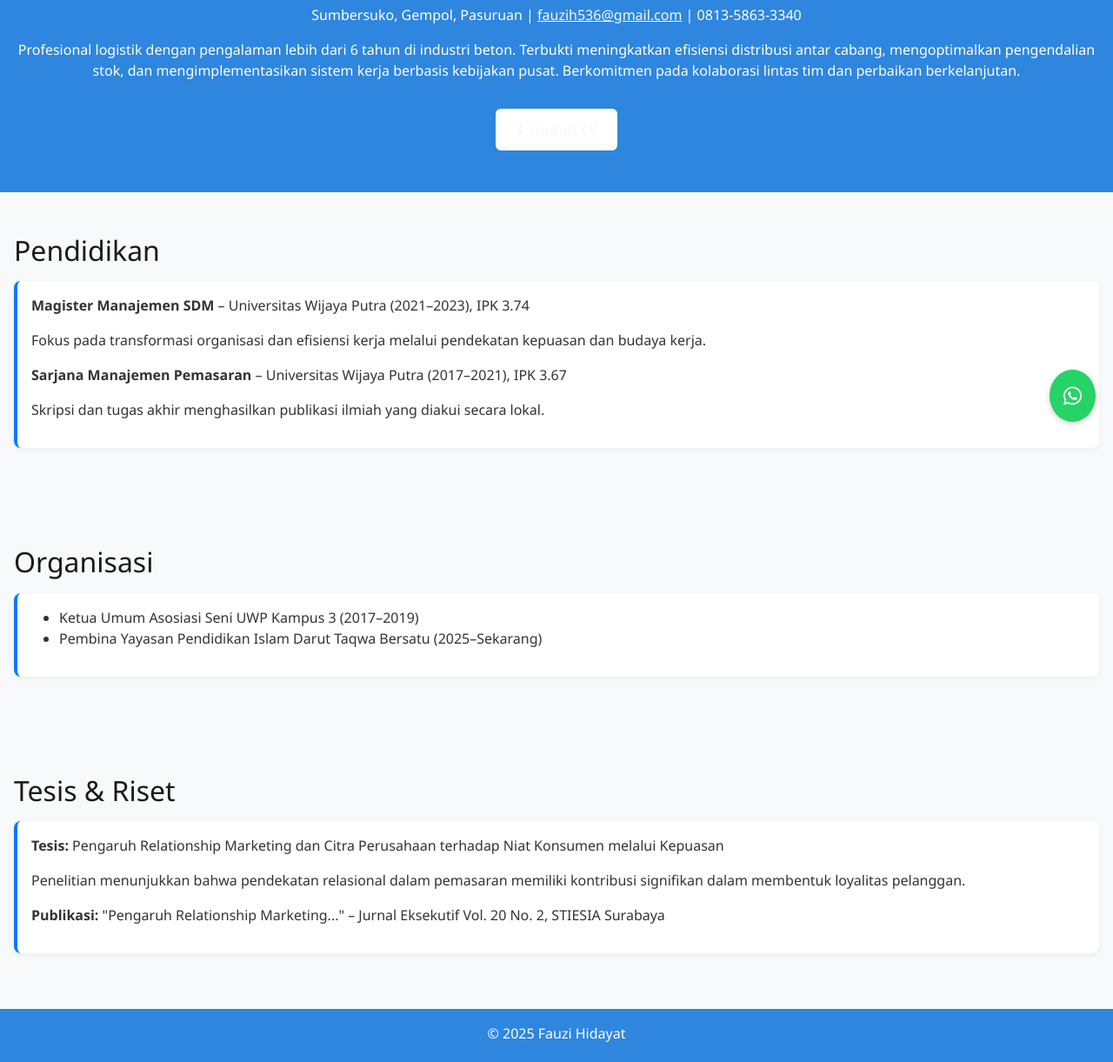
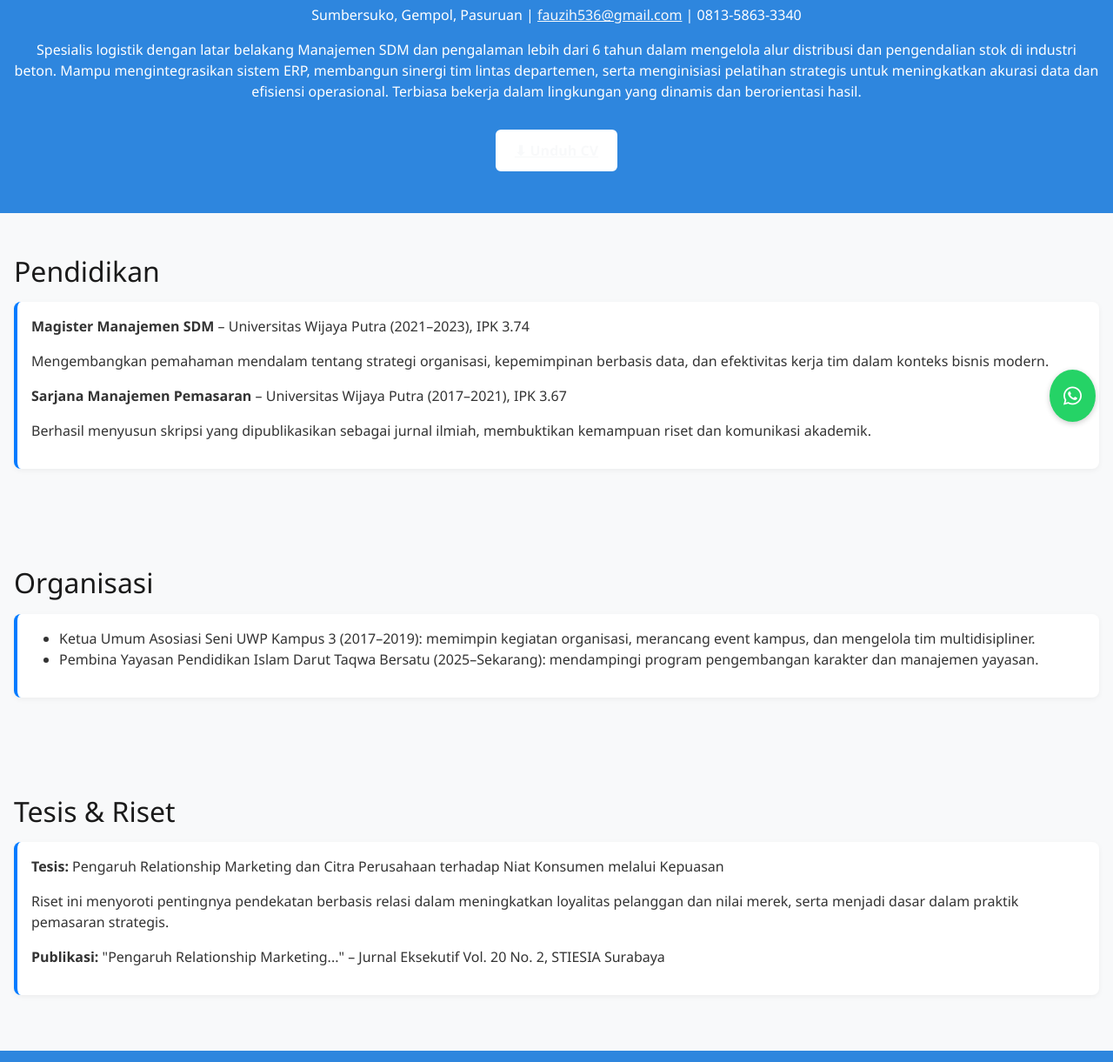
Before and after one commit to fauzihidayat536/Portofolio-fauzi, a plain HTML site: page index.html in a window 1280 px wide. Shown: the part 295-1516 px from the top of the page at 87% size. Drawn offline with nearby package versions, Linux system fonts and the light colour scheme.

Commit message:
Update index.html

```diff
--- a/index.html
+++ b/index.html
@@ -116,7 +116,7 @@
     <img src="foto.jpg" alt="Foto Fauzi" />
     <h1>Fauzi Hidayat</h1>
     <p>Sumbersuko, Gempol, Pasuruan | <a href="mailto:fauzih536@gmail.com">fauzih536@gmail.com</a> | 0813-5863-3340</p>
-    <p>Profesional logistik dengan pengalaman lebih dari 6 tahun di industri beton. Terbukti meningkatkan efisiensi distribusi antar cabang, mengoptimalkan pengendalian stok, dan mengimplementasikan sistem kerja berbasis kebijakan pusat. Berkomitmen pada kolaborasi lintas tim dan perbaikan berkelanjutan.</p>
+    <p>Spesialis logistik dengan latar belakang Manajemen SDM dan pengalaman lebih dari 6 tahun dalam mengelola alur distribusi dan pengendalian stok di industri beton. Mampu mengintegrasikan sistem ERP, membangun sinergi tim lintas departemen, serta menginisiasi pelatihan strategis untuk meningkatkan akurasi data dan efisiensi operasional. Terbiasa bekerja dalam lingkungan yang dinamis dan berorientasi hasil.</p>
     <a href="CV_ATS_Fauzi_Hidayat_TerisiPenuh.pdf" class="btn btn-highlight mt-3">⬇ Unduh CV</a>
   </header>
 
@@ -124,9 +124,9 @@
     <h2>Pendidikan</h2>
     <div class="card-custom">
       <p><strong>Magister Manajemen SDM</strong> – Universitas Wijaya Putra (2021–2023), IPK 3.74</p>
-      <p>Fokus pada transformasi organisasi dan efisiensi kerja melalui pendekatan kepuasan dan budaya kerja.</p>
+      <p>Mengembangkan pemahaman mendalam tentang strategi organisasi, kepemimpinan berbasis data, dan efektivitas kerja tim dalam konteks bisnis modern.</p>
       <p><strong>Sarjana Manajemen Pemasaran</strong> – Universitas Wijaya Putra (2017–2021), IPK 3.67</p>
-      <p>Skripsi dan tugas akhir menghasilkan publikasi ilmiah yang diakui secara lokal.</p>
+      <p>Berhasil menyusun skripsi yang dipublikasikan sebagai jurnal ilmiah, membuktikan kemampuan riset dan komunikasi akademik.</p>
     </div>
   </section>
 
@@ -134,8 +134,8 @@
     <h2>Organisasi</h2>
     <div class="card-custom">
       <ul>
-        <li>Ketua Umum Asosiasi Seni UWP Kampus 3 (2017–2019)</li>
-        <li>Pembina Yayasan Pendidikan Islam Darut Taqwa Bersatu (2025–Sekarang)</li>
+        <li>Ketua Umum Asosiasi Seni UWP Kampus 3 (2017–2019): memimpin kegiatan organisasi, merancang event kampus, dan mengelola tim multidisipliner.</li>
+        <li>Pembina Yayasan Pendidikan Islam Darut Taqwa Bersatu (2025–Sekarang): mendampingi program pengembangan karakter dan manajemen yayasan.</li>
       </ul>
     </div>
   </section>
@@ -144,7 +144,7 @@
     <h2>Tesis & Riset</h2>
     <div class="card-custom">
       <p><strong>Tesis:</strong> Pengaruh Relationship Marketing dan Citra Perusahaan terhadap Niat Konsumen melalui Kepuasan</p>
-      <p>Penelitian menunjukkan bahwa pendekatan relasional dalam pemasaran memiliki kontribusi signifikan dalam membentuk loyalitas pelanggan.</p>
+      <p>Riset ini menyoroti pentingnya pendekatan berbasis relasi dalam meningkatkan loyalitas pelanggan dan nilai merek, serta menjadi dasar dalam praktik pemasaran strategis.</p>
       <p><strong>Publikasi:</strong> "Pengaruh Relationship Marketing..." – Jurnal Eksekutif Vol. 20 No. 2, STIESIA Surabaya</p>
     </div>
   </section>
```
